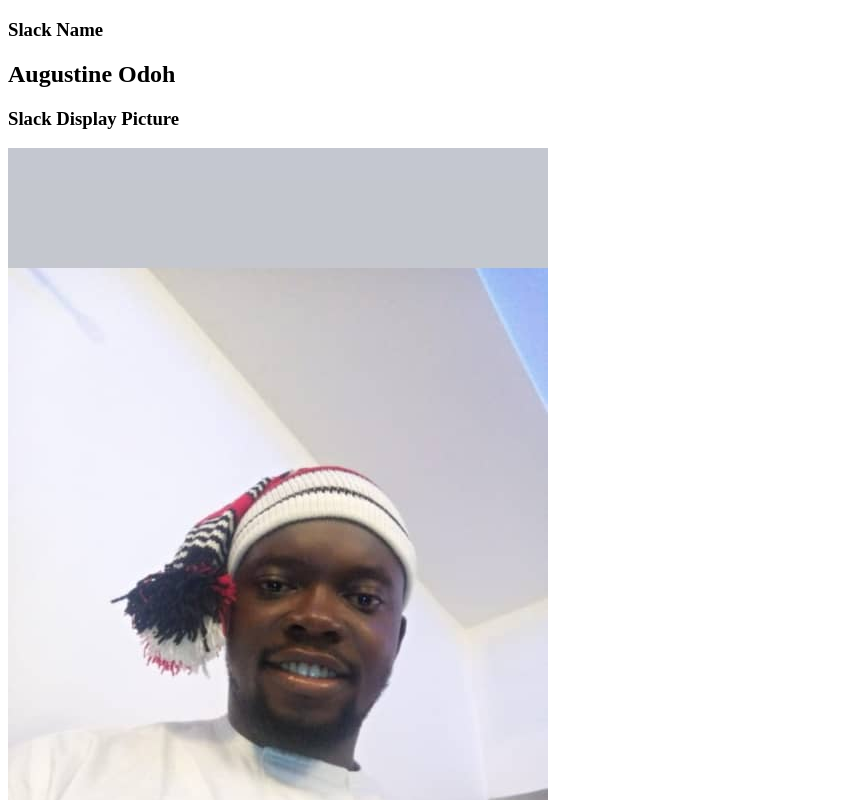
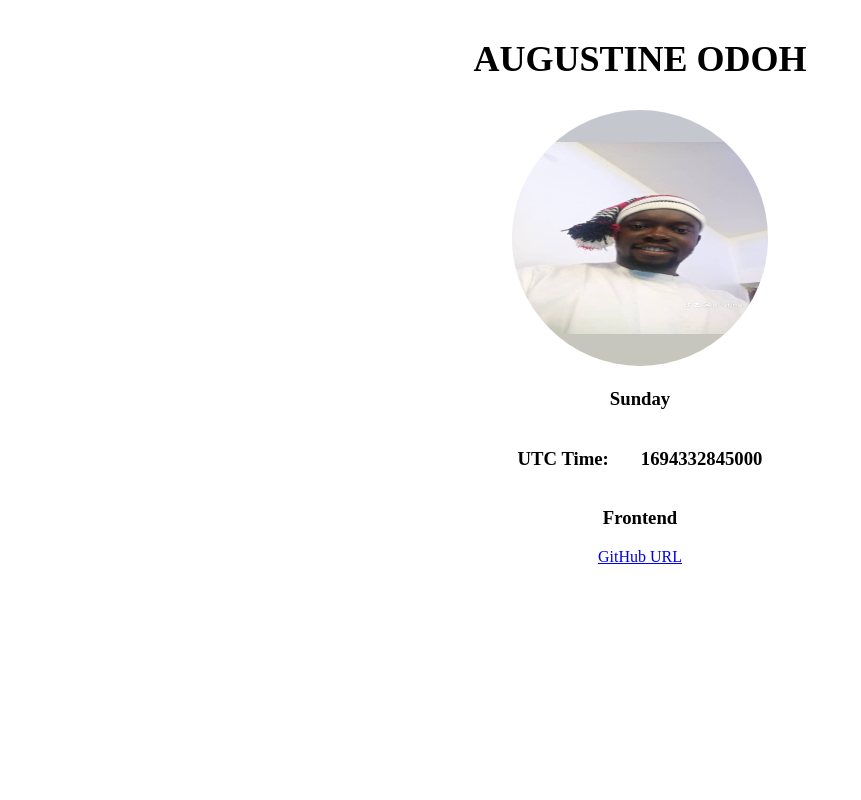
Before and after one commit to austynomilan/hngxTask1, a plain HTML site: page index.html in a window 1280 px wide. Shown: the top 800 px of the page, without its empty margins (0-861 px from the left). Drawn offline with Linux system fonts and the light colour scheme.

Commit message:
script connected

```diff
--- a/index.html
+++ b/index.html
@@ -8,28 +8,24 @@
 </head>
 <body>
     <div class="container">
-        <section>
-            <h3>Slack Name</h3>
-           <h1 data-testid="slackUserName">Augustine Odoh</h1>
+        <section class="header">
+            <h1 data-testid="slackUserName">Augustine Odoh</h1>
         </section>
-        <section>
-            <h3>Slack Display Picture</h3>
+        <section class="img">
             <img src="asset/image1.jpg" data-testid="slackDisplayImage" alt="Augustine_Odoh">
         </section>
-        <section>
-            <h3>Current Day of the week</h3>
+        <section class="day">
             <h3 data-testid="currentDayOfTheWeek" id="dayOfWeek"></h3>
         </section>
-        <section>
-            <h3>Current UTC Time</h3>
+        <section class="timer">
+            <h3 class="timer_text">UTC Time:</h3>
             <h3 id="currentTime" data-testid="currentUTCTime"></h3>
         </section>
         <section>
-            <h3>Track</h3>
             <h3 data-testid="myTrack">Frontend</h3>
         </section>
         <section>
-            <a data-testid=“githubURL” href="https://github.com/austynomilan/hngxTask1">GitHub URL</a>
+            <a data-testid=“githubURL” href="https://github.com/austynomilan/hngxTask1" target="_blank">GitHub URL</a>
         </section>
     </div>
 
--- a/main.css
+++ b/main.css
@@ -0,0 +1,35 @@
+.container{
+    display: flex;
+    flex-direction: column;
+    justify-content: center;
+    align-items: center;
+}
+
+.header{
+text-transform: uppercase;
+font-size: 2rem;
+}
+
+.img img{
+    width: 16rem;
+    height: 16rem;
+    border-radius: 50%;
+}
+
+.day{
+    font-size: 1rem;
+}
+
+.timer{
+    display: flex;
+}
+
+.timer_text{
+    margin-right: 2rem ;
+}
+
+@media screen and (min-width: 400px) {
+.header{
+    font-size: 1.5rem;
+}
+}
--- a/mian.js
+++ b/mian.js
@@ -3,5 +3,11 @@ const daysOfWeek = ["Sunday", "Monday", "Tuesday", "Wednesday", "Thursday", "Fri
 const today = currentDate.getDay();
 const todayName = daysOfWeek[today];
 document.getElementById("dayOfWeek").innerHTML = todayName;
-const currentTime = new Date().getTime();
-document.getElementById("currentTime").innerHTML = currentTime;
+
+
+const updateUTCTime = () =>{
+    const currentTime = new Date().getTime();
+    document.getElementById("currentTime").innerHTML = currentTime;
+    }
+updateUTCTime();
+setInterval(updateUTCTime, 1000)
```
